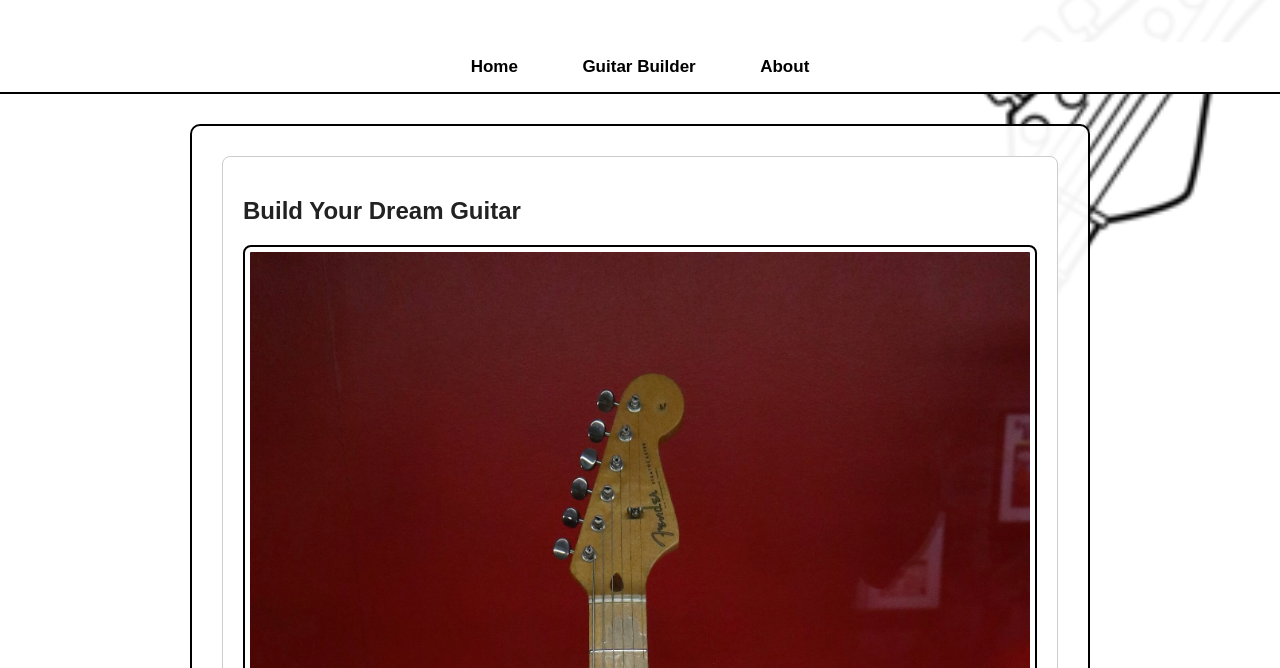
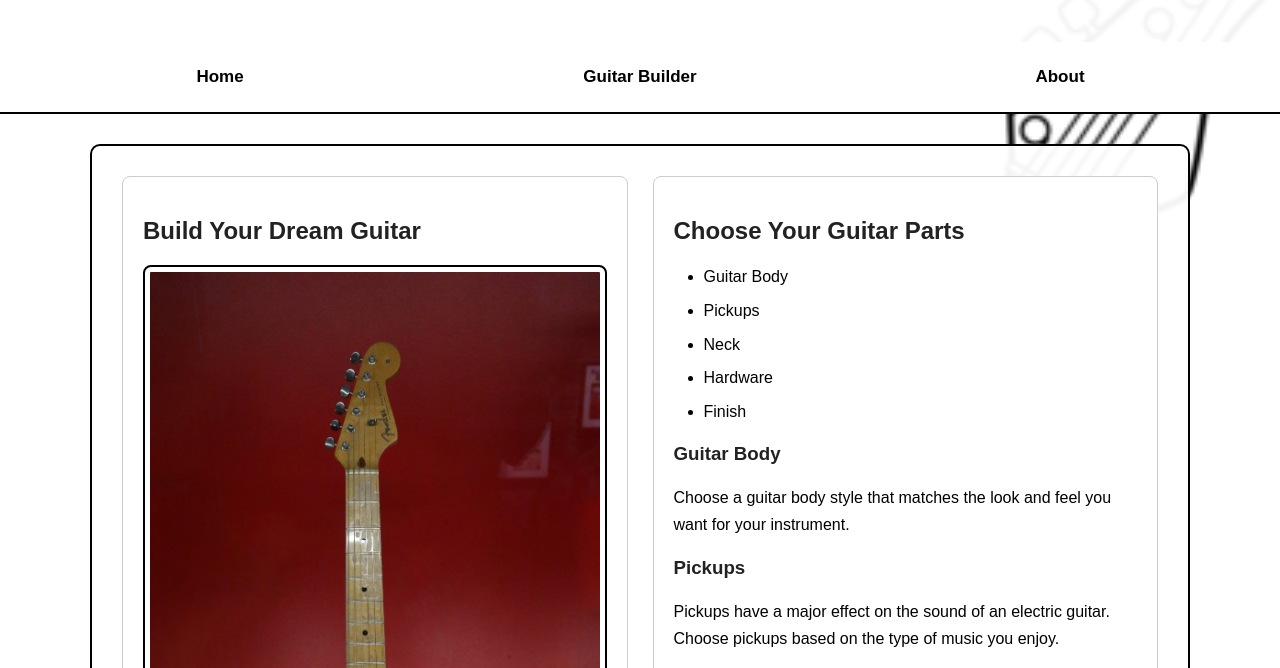
Before and after one commit to Colin-Greenwood/Guitar-Builder-and-Visualizer-, a plain HTML site: page index.html in a window 1280 px wide. Shown: the part 109-777 px from the top of the page. Drawn offline with Linux system fonts and the light colour scheme.

Commit message:
Refactor CSS for grid layout and mobile styles and PC

```diff
--- a/style.css
+++ b/style.css
@@ -53,11 +53,17 @@ header p {
 
 
 /* ================================= */
-/* Navigation - PC VERSION */
+/* Navigation */
 /* ================================= */
 
 nav {
     background-color: #ffffff;
+
+    display: grid;
+
+    grid-template-columns: repeat(3, 1fr);
+
+    gap: 10px;
 
     text-align: center;
 
@@ -68,6 +74,8 @@ nav {
 }
 
 nav a {
+    display: block;
+
     color: #000000;
 
     font-family: Arial, Helvetica, sans-serif;
@@ -78,9 +86,9 @@ nav a {
 
     text-decoration: none;
 
-    padding: 10px 20px;
+    padding: 10px 12px;
 
-    margin: 0 10px;
+    margin: 0;
 
     border-radius: 5px;
 }
@@ -96,15 +104,21 @@ nav a:hover {
 
 
 /* ================================= */
-/* Main Content - PC VERSION */
+/* Main Content - CSS GRID */
 /* ================================= */
 
 main {
     background-color: rgba(255, 255, 255, 0.95);
 
-    width: 90%;
+    display: grid;
 
-    max-width: 900px;
+    grid-template-columns: 1fr 1fr;
+
+    gap: 25px;
+
+    width: calc(100% - 30px);
+
+    max-width: 1100px;
 
     margin: 30px auto;
 
@@ -121,7 +135,7 @@ main {
 /* ================================= */
 
 section {
-    margin-bottom: 25px;
+    margin-bottom: 0;
 
     padding: 20px;
 
@@ -130,6 +144,13 @@ section {
     border-radius: 8px;
 
     background-color: #ffffff;
+}
+
+
+/* About Section */
+
+#about {
+    grid-column: 1 / 3;
 }
 
 
@@ -269,10 +290,12 @@ footer p {
 
 
 /* ================================= */
-/* Mobile Version */
+/* MOBILE VERSION */
 /* ================================= */
 
 @media screen and (max-width: 700px) {
+
+    /* Header */
 
     header {
         padding: 20px 10px;
@@ -290,7 +313,9 @@ footer p {
     }
 
 
+    /* ================================= */
     /* Mobile Navigation */
+    /* ================================= */
 
     nav {
         display: block;
@@ -338,23 +363,29 @@ footer p {
         margin-bottom: 0;
     }
 
-    nav a:hover {
-        background-color: #000000;
 
-        color: #ffffff;
-    }
-
-
+    /* ================================= */
     /* Mobile Main */
+    /* ================================= */
 
     main {
+        display: grid;
+
+        grid-template-columns: 1fr;
+
         width: calc(100% - 20px);
+
+        max-width: 1100px;
 
         margin: 15px auto;
 
         padding: 10px;
+
+        gap: 15px;
     }
 
+
+    /* Mobile Sections */
 
     section {
         width: 100%;
@@ -363,7 +394,16 @@ footer p {
     }
 
 
+    /* About Section */
+
+    #about {
+        grid-column: 1;
+    }
+
+
+    /* ================================= */
     /* Mobile Images */
+    /* ================================= */
 
     img {
         display: block;
@@ -376,7 +416,9 @@ footer p {
     }
 
 
+    /* ================================= */
     /* Mobile Table */
+    /* ================================= */
 
     table {
         width: 100%;
@@ -390,7 +432,9 @@ footer p {
     }
 
 
+    /* ================================= */
     /* Mobile Footer */
+    /* ================================= */
 
     footer {
         padding: 20px 10px;
```
